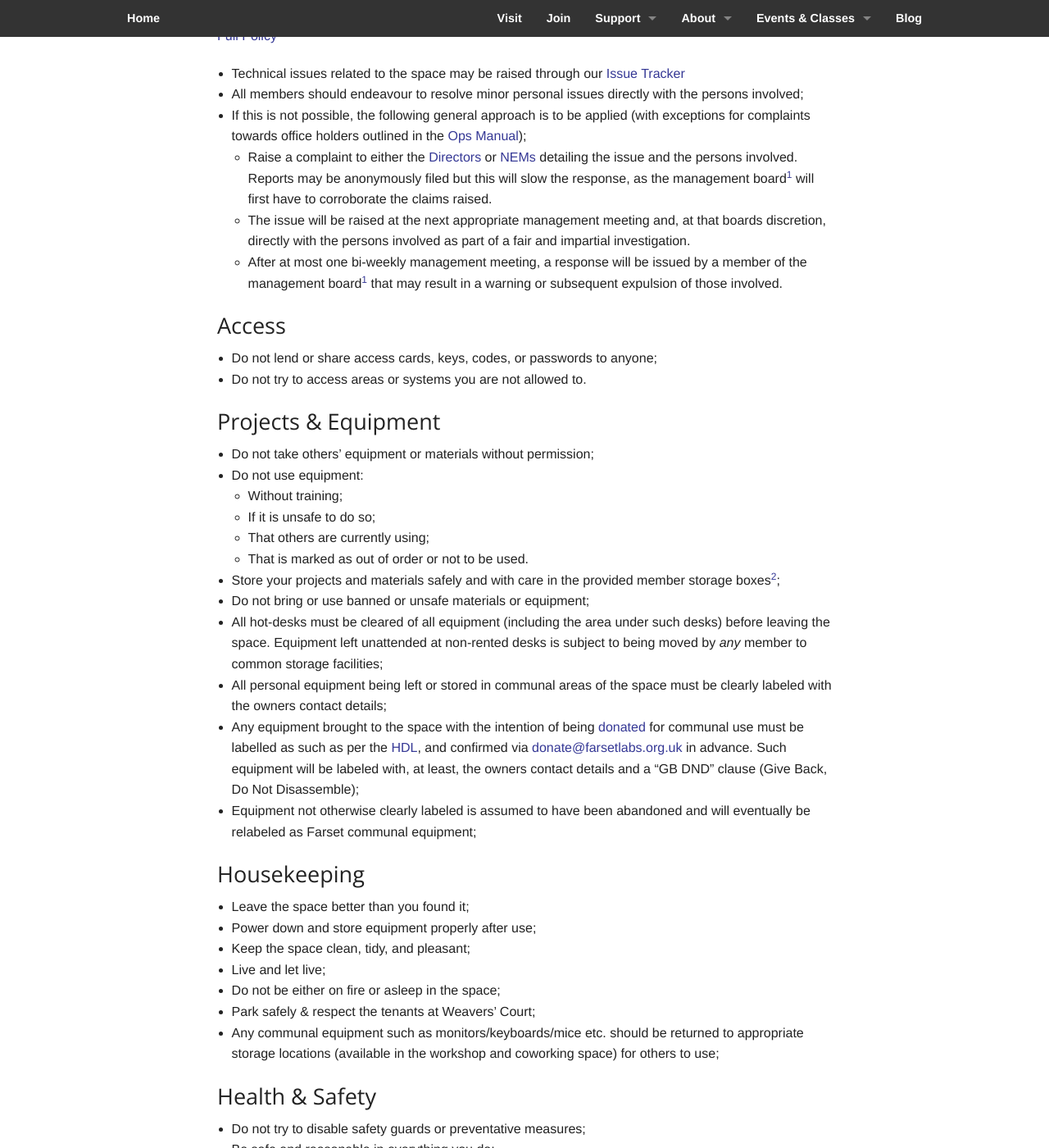
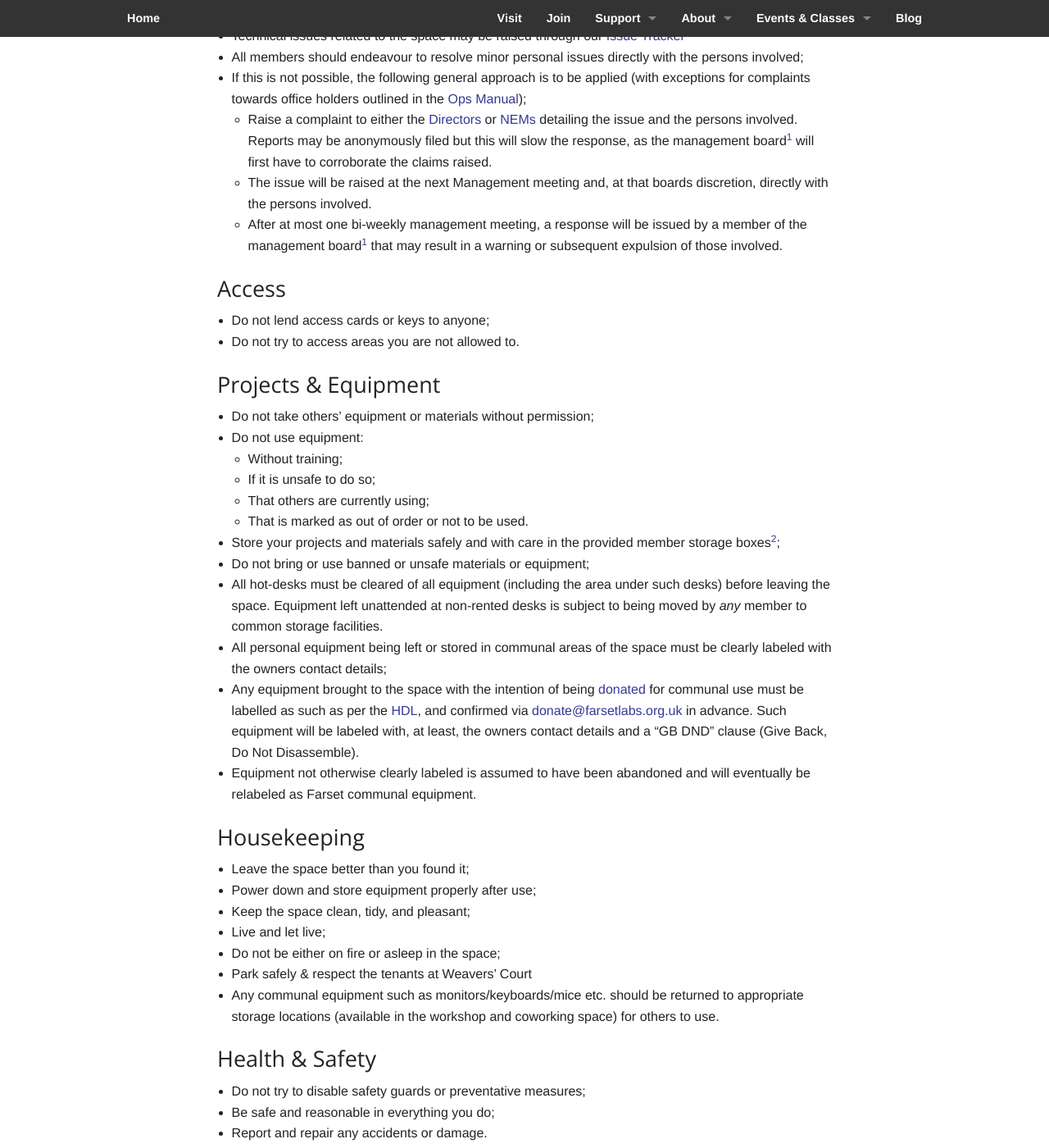
Before and after one commit to FarsetLabs/farsetlabs.github.io, a Jekyll site: the page built from about/rules_and_policies.md, in a window 1280 px wide and 1400 px high, scrolled down 761 px. Shown: the whole window at 82% size. Built offline with Jekyll 4.4.1, drawn with Linux system fonts in a browser that asks for light colours; nearby versions of some CDN libraries; some of the changed text lies outside the part shown.

Commit message:
Revert "Policy Updates: (#207)"
This reverts commit 664ad5e63915ab9401cf5d84ae115769b9c4e4b5.

```diff
--- a/about/rules_and_policies.md
+++ b/about/rules_and_policies.md
@@ -29,24 +29,22 @@ While in Farset Labs, you, the members and visitors, are expected to comply to t
  * Be Excellent to each other;
  * Don't disturb those who do not want to be disturbed;
  * If you see something and it doesn't look right or safe, it probably isn't so ask/tell someone about it;
- * [Intolerance will not be tolerated](equality).
+ * [Intolerance will not be tolerated](equality.html).
 
 ### Handling of Complaints and Breaches
-[Full Policy](code_of_conduct#15-handling-of-complaints-and-breaches)
  * Technical issues related to the space may be raised through our [Issue Tracker](https://jira.farsetlabs.org.uk)
  * All members should endeavour to resolve minor personal issues directly with the persons involved;
  * If this is not possible, the following general approach is to be applied (with exceptions for complaints towards office holders outlined in the [Ops Manual](ops_manual.html));
-    * Raise a complaint to either the [Directors](mailto:admin@farsetlabs.org.uk) or [NEMs](mailto:management@farsetlabs.org.uk) detailing the issue and the persons involved. Reports may be anonymously filed but this will slow the response, as the management board[^1] will first have to corroborate the claims raised.
-    * The issue will be raised at the next appropriate management meeting and, at that boards discretion, directly with the persons involved as part of a fair and impartial investigation.
+    * Raise a complaint to either the [Directors](mailto:admin@farsetlabs.org.uk) or [NEMs](mailto:nems@services.farsetlabs.org.uk) detailing the issue and the persons involved. Reports may be anonymously filed but this will slow the response, as the management board[^1] will first have to corroborate the claims raised.
+    * The issue will be raised at the next Management meeting and, at that boards discretion, directly with the persons involved.
     * After at most one bi-weekly management meeting, a response will be issued by a member of the management board[^1] that may result in a warning or subsequent expulsion of those involved.
-
 
 [^1]: The Management Board consists of both the Directors of Farset Labs and the Non-Executive Mangers (NEMs)
 
 ### Access
 
- * Do not lend or share access cards, keys, codes, or passwords to anyone;
- * Do not try to access areas or systems you are not allowed to.
+ * Do not lend access cards or keys to anyone;
+ * Do not try to access areas you are not allowed to.
 
 ### Projects &amp; Equipment
 
@@ -58,10 +56,10 @@ While in Farset Labs, you, the members and visitors, are expected to comply to t
     * That is marked as out of order or not to be used.
  * Store your projects and materials safely and with care in the provided member storage boxes[^2];
  * Do not bring or use banned or unsafe materials or equipment;
- * All hot-desks must be cleared of all equipment (including the area under such desks) before leaving the space. Equipment left unattended at non-rented desks is subject to being moved by *any* member to common storage facilities;
+ * All hot-desks must be cleared of all equipment (including the area under such desks) before leaving the space. Equipment left unattended at non-rented desks is subject to being moved by *any* member to common storage facilities.
  * All personal equipment being left or stored in communal areas of the space must be clearly labeled with the owners contact details;
- * Any equipment brought to the space with the intention of being [donated](/about/donations.html) for communal use must be labelled as such as per the [HDL](hardware_donation_license.html), and confirmed via [donate@farsetlabs.org.uk](mailto:donate@farsetlabs.org.uk) in advance. Such equipment will be labeled with, at least, the owners contact details and a "GB DND" clause (Give Back, Do Not Disassemble);
- * Equipment not otherwise clearly labeled is assumed to have been abandoned and will eventually be relabeled as Farset communal equipment;
+ * Any equipment brought to the space with the intention of being [donated](/about/donations.html) for communal use must be labelled as such as per the [HDL](hardware_donation_license.html), and confirmed via [donate@farsetlabs.org.uk](mailto:donate@farsetlabs.org.uk) in advance. Such equipment will be labeled with, at least, the owners contact details and a "GB DND" clause (Give Back, Do Not Disassemble).
+ * Equipment not otherwise clearly labeled is assumed to have been abandoned and will eventually be relabeled as Farset communal equipment.
 
 [^2]: Equipment left or stored in the space is done so at the owners own risk. Farset Labs will make all reasonable efforts to secure the space, but is not liable for loss or damage.
 
@@ -72,25 +70,23 @@ While in Farset Labs, you, the members and visitors, are expected to comply to t
  * Keep the space clean, tidy, and pleasant;
  * Live and let live;
  * Do not be either on fire or asleep in the space;
- * Park safely &amp; respect the tenants at Weavers’ Court;
- * Any communal equipment such as monitors/keyboards/mice etc. should be returned to appropriate storage locations (available in the workshop and coworking space) for others to use;
+ * Park safely &amp; respect the tenants at Weavers’ Court
+ * Any communal equipment such as monitors/keyboards/mice etc. should be returned to appropriate storage locations (available in the workshop and coworking space) for others to use.
 
 
 ### Health &amp; Safety
 
  * Do not try to disable safety guards or preventative measures;
  * Be safe and reasonable in everything you do;
- * Report and repair any accidents or damage;
+ * Report and repair any accidents or damage.
 
 ### Child Protection
-[Full Policy](child_protection)
-
  * No Under 18's may join Farset Labs as members;
  * No unaccompanied[^3] under 18's are permitted in the building after 8pm;
  * No unaccompanied[^3] under 14's are permitted in the building;
  * No unidentified individuals are permitted in mixed-age-group events;
  * At least two agents of Farset Labs must remain with any mixed-age-group event at all times;
- * Agents and Officers cannot engage in any Regulated Activity as defined in the [CPP](child_protection) unless they are Access NI Cleared as part of a Farset Labs project or programme.
+ * Agents and Officers cannot engage in any Regulated Activity as defined in the [CPP](child_protection.html) unless they are Access NI Cleared as part of a Farset Labs project or programme.
 
 [^3]: Within Farset Labs, "unaccompanied" means a young person without an attending parent, guardian, or agent of Farset Labs operating in loco parentis by prior agreement
 
```
Also changed, not shown: about/code_of_conduct.md (+4 -4 lines), about/expenses_purchasing.md (+0 -3 lines), about/reserves_policy.md (deleted, +0 -47 lines), membership/index.md (+0 -1 lines).
